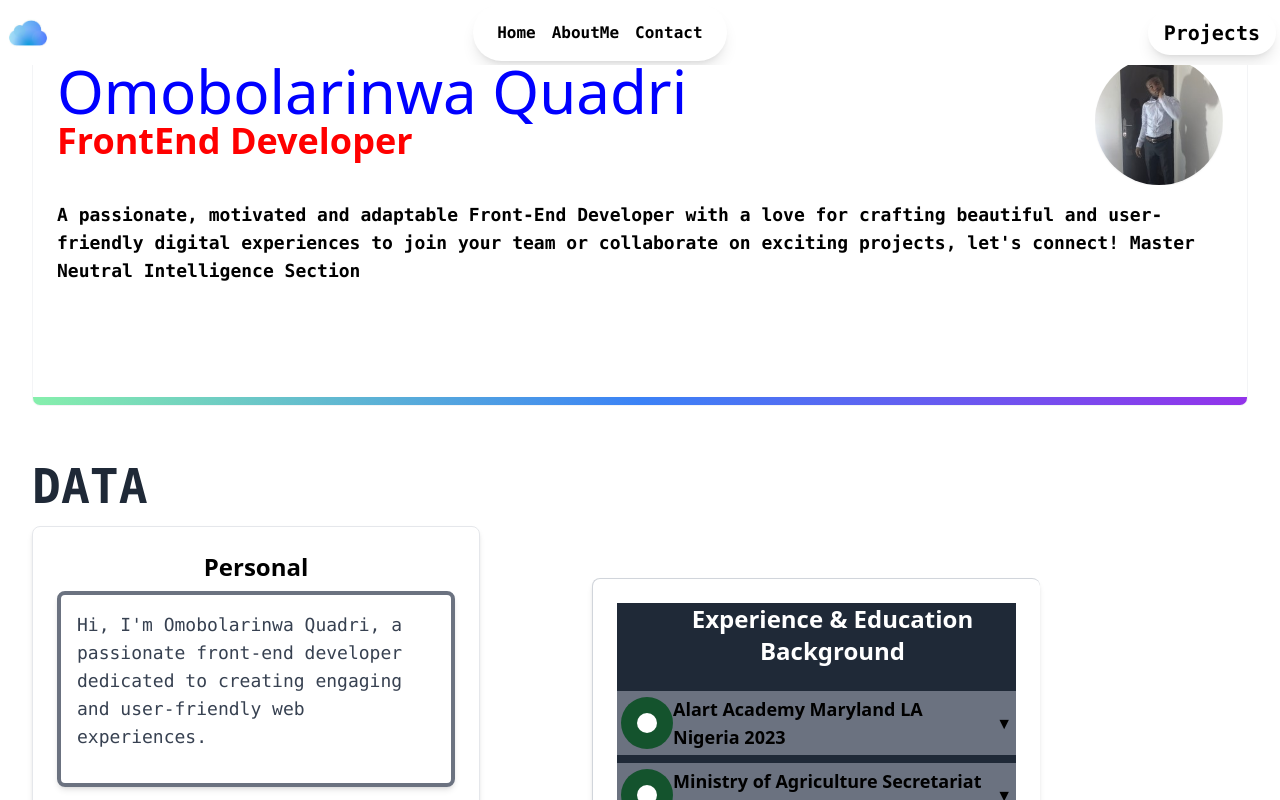
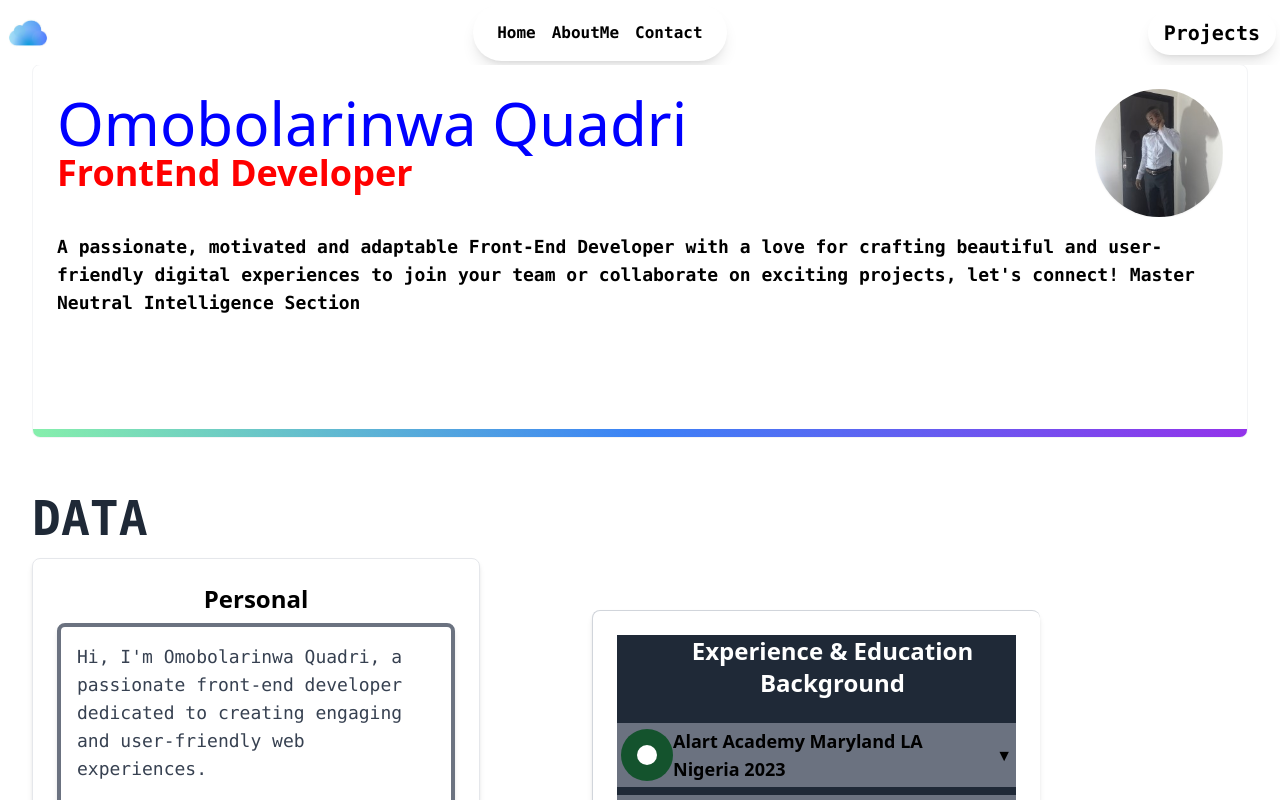
Before and after one commit to quadribola91/Portfolio0, a React (Create React App) app: page /Home in a window 1280 px wide. Shown: the top 800 px of the page. Built offline with nearby package versions, Linux system fonts and the light colour scheme.

Commit message:
Update Content.js

```diff
--- a/src/Content.js
+++ b/src/Content.js
@@ -68,7 +68,7 @@ export default function Content({ blog }) {
         } p-6 md:p-8 rounded-lg mb-6`}
         id="Home"
       >
-        <div className="relative block overflow-hidden rounded-lg border border-gray-100 p-4 lg:p-6 transition-transform hover:transform-hover">
+        <div className="relative block overflow-hidden rounded-lg border border-gray-100 mt-8 p-4 lg:p-6 transition-transform hover:transform-hover">
           {/* Toggle Button */}
 
           <span className="absolute inset-x-0 bottom-0 h-2 bg-gradient-to-r from-green-300 via-blue-500 to-purple-600"></span>
```
